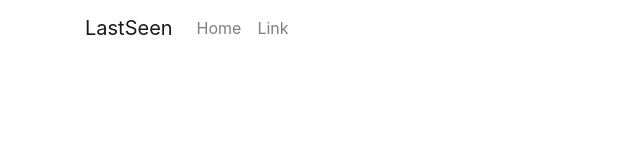
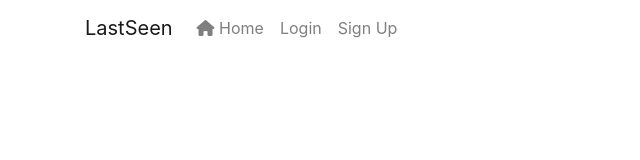
Before and after one commit to BZemba87/lastseen, a React (Create React App) app: page / in a window 1280 px wide. Shown: the top 160 px of the page, without its empty margins (0-640 px from the left). Built offline with nearby package versions, Linux system fonts and the light colour scheme.

Commit message:
add font awesome kit and icon for home

```diff
--- a/public/index.html
+++ b/public/index.html
@@ -23,6 +23,10 @@
     href="%PUBLIC_URL%/manifest.json"
     crossorigin="use-credentials"
     />
+
+    <script src="https://kit.fontawesome.com/dced22a41f.js"
+      crossorigin="anonymous"
+    ></script>
     <!--
       Notice the use of %PUBLIC_URL% in the tags above.
       It will be replaced with the URL of the `public` folder during the build.
--- a/src/components/NavBar.js
+++ b/src/components/NavBar.js
@@ -9,8 +9,11 @@ const NavBar = () => {
         <Navbar.Toggle aria-controls="basic-navbar-nav" />
         <Navbar.Collapse id="basic-navbar-nav">
           <Nav className="mr-auto">
-            <Nav.Link href="#home">Home</Nav.Link>
-            <Nav.Link href="#link">Link</Nav.Link>
+            <Nav.Link>
+              <i className="fas fa-home"></i> Home
+            </Nav.Link>
+            <Nav.Link>Login</Nav.Link>
+            <Nav.Link>Sign Up</Nav.Link>
           </Nav>
         </Navbar.Collapse>
       </Container>
```
